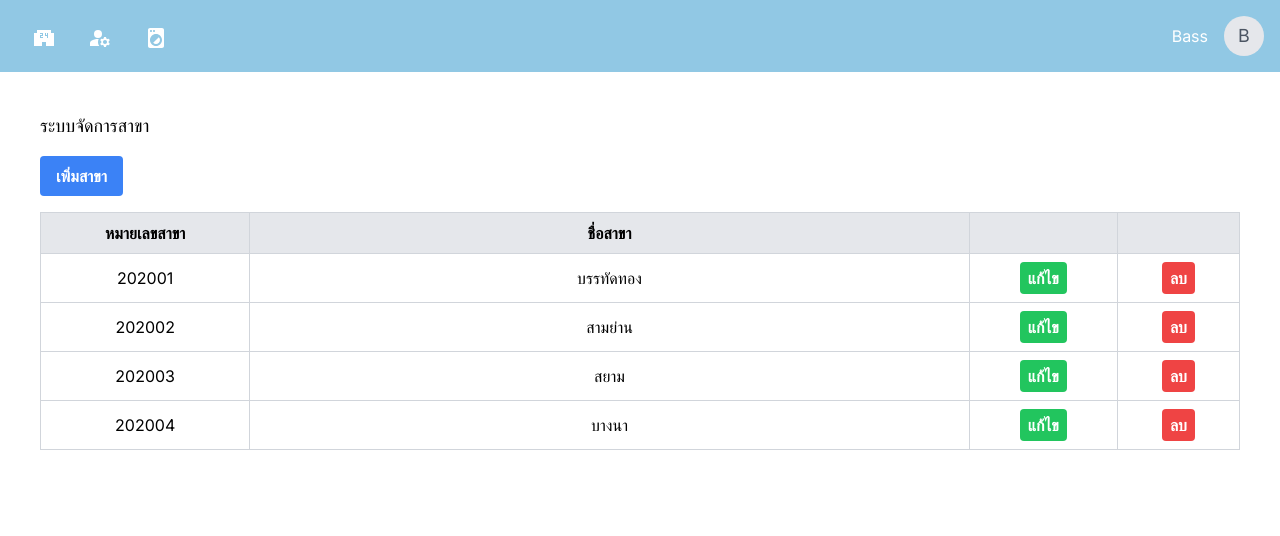
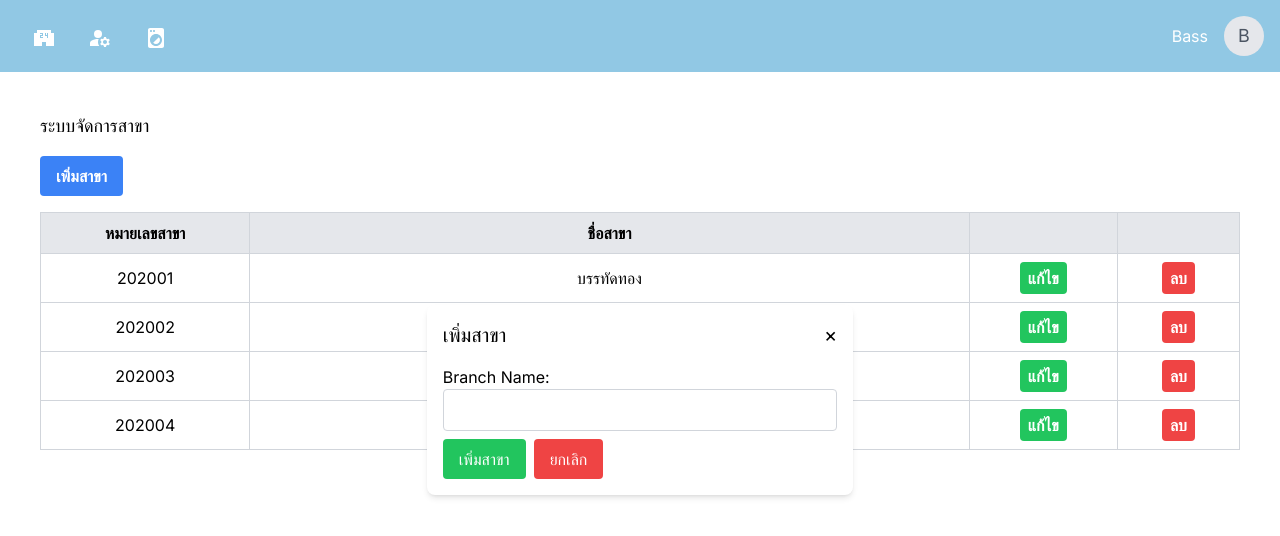
Before and after one commit to Ponrawoot/Washout-Web-UI, a Next.js app: page /branch in a window 1280 px wide. Both pictures are taken after a click on the button "เพิ่มสาขา". Shown: the top 536 px of the page. Built offline with nearby package versions, Linux system fonts and the light colour scheme.

Commit message:
addded modal and make button function
- added edit, delete, add branch modal with button

```diff
--- a/src/app/branch/page.tsx
+++ b/src/app/branch/page.tsx
@@ -1,19 +1,25 @@
-import React from "react";
+"use client";
+import React, { useState } from "react";
 import Navbar from "../navbar";
 
-// Function component to generate a single row
-function Branch({ BranchID, BranchName }) {
+function Branch({ BranchID, BranchName, onDelete, onEdit }) {
   return (
     <tr className="border border-gray-300">
       <td className="border border-gray-300 px-4 py-2 text-center">{BranchID}</td>
       <td className="border border-gray-300 px-4 py-2 text-center">{BranchName}</td>
       <td className="border border-gray-300 px-4 py-2 text-center">
-        <button className="bg-green-500 hover:bg-green-700 text-white font-bold py-1 px-2 rounded">
+        <button
+          className="bg-green-500 hover:bg-green-700 text-white font-bold py-1 px-2 rounded"
+          onClick={onEdit}
+        >
           แก้ไข
         </button>
       </td>
       <td className="border border-gray-300 px-4 py-2 text-center">
-        <button className="bg-red-500 hover:bg-red-700 text-white font-bold py-1 px-2 rounded">
+        <button
+          className="bg-red-500 hover:bg-red-700 text-white font-bold py-1 px-2 rounded"
+          onClick={onDelete}
+        >
           ลบ
         </button>
       </td>
@@ -21,22 +27,207 @@ function Branch({ BranchID, BranchName }) {
   );
 }
 
+function BranchInputModal({ onSubmit, onClose }) {
+  const [branchName, setBranchName] = useState("");
+
+  const handleSubmit = () => {
+    // Generate a unique branch ID
+    const uniqueBranchID = new Date().getTime().toString();
+    onSubmit({ BranchID: uniqueBranchID, BranchName: branchName });
+    setBranchName("");
+    onClose();
+  };
+
+  const handleCancel = () => {
+    onClose();
+  };
+
+  return (
+    <div className="modal fixed inset-0 flex items-center justify-center z-50">
+      <div className="modal-content bg-white p-4 w-1/3 rounded-lg shadow-md">
+        <div className="modal-header flex justify-between items-center mb-4">
+          <h2 className="text-xl">เพิ่มสาขา</h2>
+          <button className="close-button text-xl" onClick={onClose}>
+            &times;
+          </button>
+        </div>
+        <div className="modal-body">
+          <label className="block mb-2">
+            Branch Name:
+            <input
+              className="border border-gray-300 p-2 w-full rounded"
+              type="text"
+              value={branchName}
+              onChange={(e) => setBranchName(e.target.value)}
+            />
+          </label>
+        </div>
+        <div className="modal-footer">
+          <button
+            className="bg-green-500 text-white px-4 py-2 rounded hover:bg-green-700"
+            onClick={handleSubmit}
+          >
+            เพิ่มสาขา
+          </button>
+          <button
+            className="bg-red-500 text-white px-4 py-2 rounded hover:bg-red-700 ml-2"
+            onClick={handleCancel}
+          >
+            ยกเลิก
+          </button>
+        </div>
+      </div>
+    </div>
+  );
+}
+
+function EditBranchModal({ branchToEdit, onSave, onClose }) {
+  const [editedBranchName, setEditedBranchName] = useState(branchToEdit.BranchName);
+
+  const handleSaveClick = () => {
+    onSave(branchToEdit.BranchID, editedBranchName);
+    onClose();
+  };
+
+  const handleCancel = () => {
+    onClose();
+  };
+
+  return (
+    <div className="modal fixed inset-0 flex items-center justify-center z-50">
+      <div className="modal-content bg-white p-4 w-1/3 rounded-lg shadow-md">
+        <div className="modal-header flex justify-between items-center mb-4">
+          <h2 className="text-xl">แก้ไขสาขา</h2>
+          <button className="close-button text-xl" onClick={onClose}>
+            &times;
+          </button>
+        </div>
+        <div className="modal-body">
+          <label className="block mb-2">
+            Branch Name:
+            <input
+              className="border border-gray-300 p-2 w-full rounded"
+              type="text"
+              value={editedBranchName}
+              onChange={(e) => setEditedBranchName(e.target.value)}
+            />
+          </label>
+        </div>
+        <div className="modal-footer">
+          <button
+            className="bg-green-500 text-white px-4 py-2 rounded hover:bg-green-700"
+            onClick={handleSaveClick}
+          >
+            บันทึก
+          </button>
+          <button
+            className="bg-red-500 text-white px-4 py-2 rounded hover:bg-red-700 ml-2"
+            onClick={handleCancel}
+          >
+            ยกเลิก
+          </button>
+        </div>
+      </div>
+    </div>
+  );
+}
+
+function DeleteBranchModal({ branch, onDelete, onClose }) {
+  return (
+    <div className="modal fixed inset-0 flex items-center justify-center z-50">
+      <div className="modal-content bg-white p-4 w-1/3 rounded-lg shadow-md">
+        <div className="modal-header flex justify-between items-center mb-4">
+          <h2 className="text-xl">ยืนยันการลบสาขา</h2>
+          <button className="close-button text-xl" onClick={onClose}>
+            &times;
+          </button>
+        </div>
+        <div className="modal-body">
+          <p>
+            คุณต้องการลบสาขาดังต่อไปนี้หรือไม่?
+          </p>
+          <p className="font-semibold">
+            หมายเลขสาขา: {branch.BranchID}
+          </p>
+          <p className="font-semibold">
+            ชื่อสาขา: {branch.BranchName}
+          </p>
+        </div>
+        <div className="modal-footer">
+          <button
+            className="bg-red-500 text-white px-4 py-2 rounded hover:bg-red-700"
+            onClick={() => {
+              onDelete();
+              onClose();
+            }}
+          >
+            ยืนยัน
+          </button>
+          <button
+            className="bg-gray-300 text-black px-4 py-2 rounded hover:bg-gray-400 ml-2"
+            onClick={onClose}
+          >
+            ยกเลิก
+          </button>
+        </div>
+      </div>
+    </div>
+  );
+}
+
 export default function BranchManagement() {
-
-  const branches = [
+  const [branches, setBranches] = useState([
     { BranchID: "202001", BranchName: "บรรทัดทอง" },
     { BranchID: "202002", BranchName: "สามย่าน" },
     { BranchID: "202003", BranchName: "สยาม" },
     { BranchID: "202004", BranchName: "บางนา" },
+  ]);
 
-  ];
+  const [showAddModal, setShowAddModal] = useState(false);
+  const [showEditModal, setShowEditModal] = useState(false);
+  const [showDeleteModal, setShowDeleteModal] = useState(false);
+  const [branchToEdit, setBranchToEdit] = useState(null);
+  const [branchToDelete, setBranchToDelete] = useState(null);
+
+  const handleDeleteBranch = (branchID) => {
+    const updatedBranches = branches.filter((branch) => branch.BranchID !== branchID);
+    setBranches(updatedBranches);
+  };
+
+  const handleEditBranch = (branchID, editedBranchName) => {
+    const updatedBranches = branches.map((branch) => {
+      if (branch.BranchID === branchID) {
+        return { ...branch, BranchName: editedBranchName };
+      }
+      return branch;
+    });
+    setBranches(updatedBranches);
+  };
+
+  const handleEditClick = (branch) => {
+    setBranchToEdit(branch);
+    setShowEditModal(true);
+  };
+
+  const handleDeleteClick = (branch) => {
+    setBranchToDelete(branch);
+    setShowDeleteModal(true);
+  };
+
+  const handleAddBranch = (newBranch) => {
+    setBranches([...branches, newBranch]);
+    setShowAddModal(false);
+  };
 
   return (
     <main className="bg-white">
       <Navbar username="Bass" />
       <div className="container p-10">
         <h1 className="text-lg">ระบบจัดการสาขา</h1>
-        <button className="bg-blue-500 hover:bg-blue-700 text-white font-bold py-2 px-4 rounded mt-4">
+        <button
+          className="bg-blue-500 hover:bg-blue-700 text-white font-bold py-2 px-4 rounded mt-4"
+          onClick={() => setShowAddModal(true)}
+        >
           เพิ่มสาขา
         </button>
         <table className="mt-4 w-full border-collapse border border-gray-300">
@@ -49,16 +240,38 @@ export default function BranchManagement() {
             </tr>
           </thead>
           <tbody>
-            {branches.map((branch, index) => (
+            {branches.map((branch) => (
               <Branch
-                key={index}
+                key={branch.BranchID}
                 BranchID={branch.BranchID}
                 BranchName={branch.BranchName}
+                onDelete={() => handleDeleteClick(branch)}
+                onEdit={() => handleEditClick(branch)}
               />
             ))}
           </tbody>
         </table>
       </div>
+      {showAddModal && (
+        <BranchInputModal onSubmit={handleAddBranch} onClose={() => setShowAddModal(false)} />
+      )}
+      {showEditModal && (
+        <EditBranchModal
+          branchToEdit={branchToEdit}
+          onSave={handleEditBranch}
+          onClose={() => setShowEditModal(false)}
+        />
+      )}
+      {showDeleteModal && (
+        <DeleteBranchModal
+          branch={branchToDelete}
+          onDelete={() => {
+            handleDeleteBranch(branchToDelete.BranchID);
+            setShowDeleteModal(false);
+          }}
+          onClose={() => setShowDeleteModal(false)}
+        />
+      )}
     </main>
   );
 }
```
